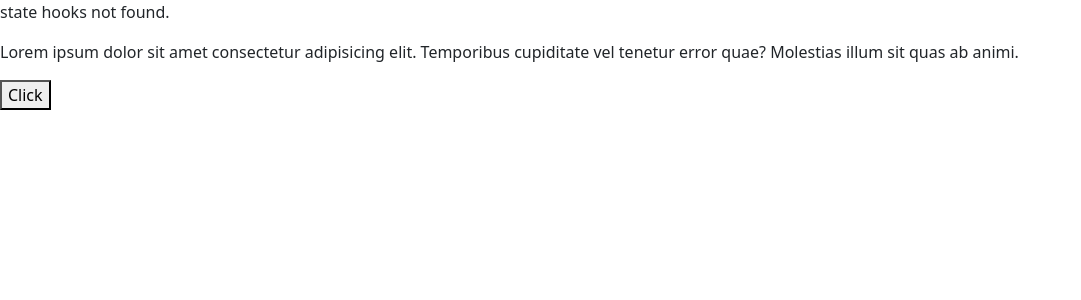
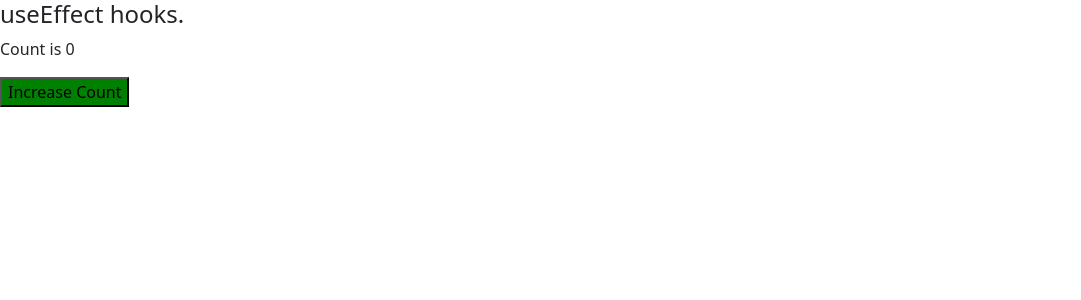
Before and after one commit to Nehaa1108/ReactConcept, a React (Create React App) app in the folder fundamental/fundamental/: page / in a window 1280 px wide. Before the commit this address had no page. Shown: the top 300 px of the page, without its empty margins (0-1081 px from the left). Built offline with nearby package versions, Linux system fonts and the light colour scheme.

Commit message:
understanding useEffect hooks

```diff
--- a/fundamental/fundamental/src/App.js
+++ b/fundamental/fundamental/src/App.js
@@ -8,6 +8,7 @@ import Condition from './hooks/condition/Condition';
 import 'bootstrap/dist/css/bootstrap.min.css';
 import State from './hooks/State';
 import Statehooks from './hooks/Statehooks';
+import Effecthooks from './hooks/Effecthooks';
 
 
 //pass as props
@@ -31,7 +32,10 @@ function App() {
 
     {/* <State/> */}
 
-    <Statehooks/>
+    {/* <Statehooks/> */}
+
+
+    <Effecthooks/>
     </div>
   );
 }
--- /dev/null
+++ b/fundamental/fundamental/src/hooks/Effecthooks.jsx
@@ -0,0 +1,33 @@
+import React, { useEffect, useState } from 'react'
+import { Button } from 'react-bootstrap'
+
+const Effecthooks = () => {
+
+
+  const [count,setCount] = useState(0)
+  const [changeColor,setchangeColor] = useState(false)
+
+
+
+
+  const handleClick= ()=>
+  {
+    setCount(count+1)
+  }
+
+  useEffect(()=>
+  {
+   if(count ===10) setchangeColor(true)
+
+  },[count])    //this is only run on page load once
+
+  return (
+    <div>
+      <h4>useEffect hooks.</h4>
+      <p > Count is {count}</p>
+     <button style={{backgroundColor : changeColor ? 'pink' : 'green'}} onClick={handleClick}>Increase Count</button>
+    </div>
+  )
+}
+
+export default Effecthooks
```
